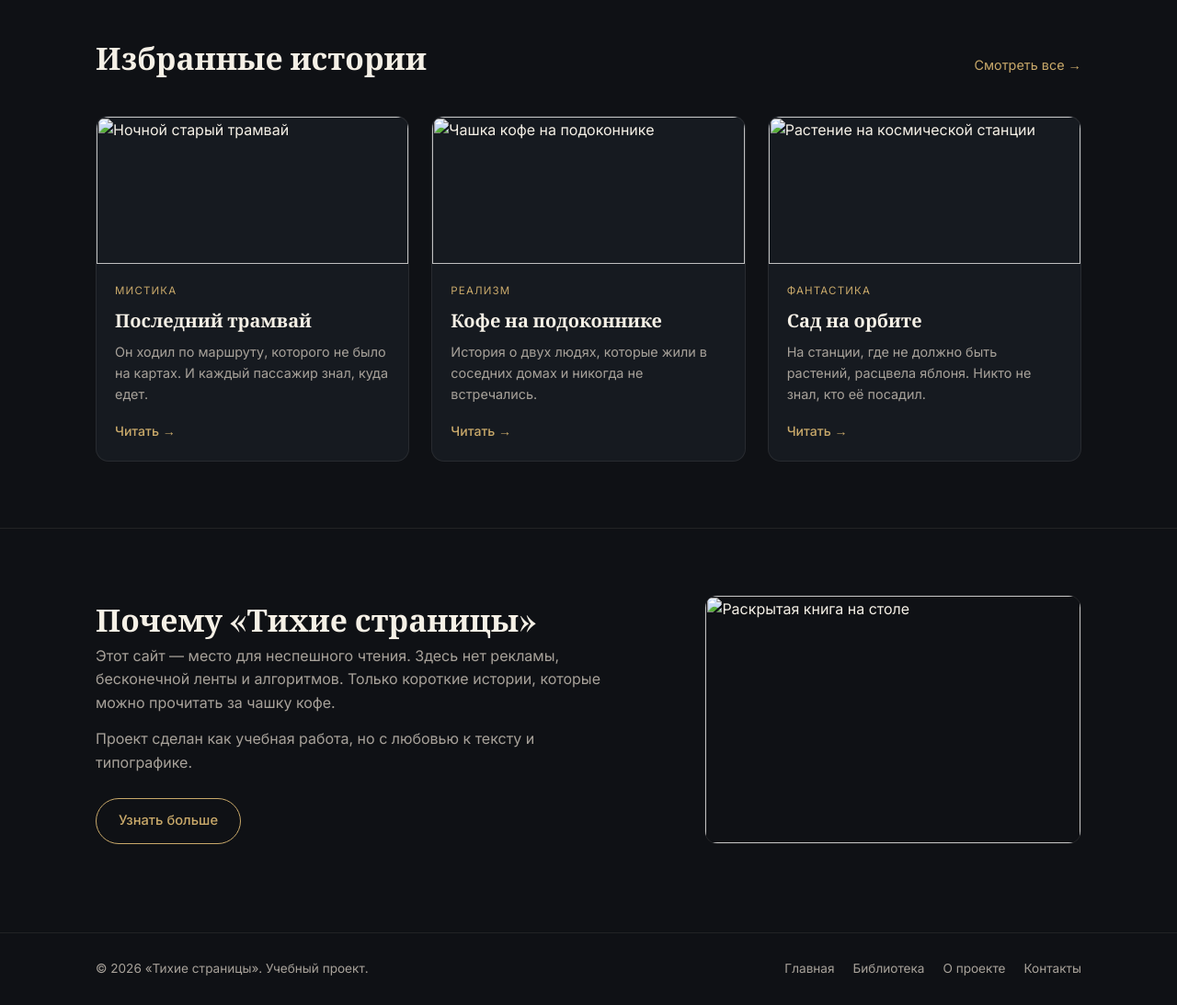
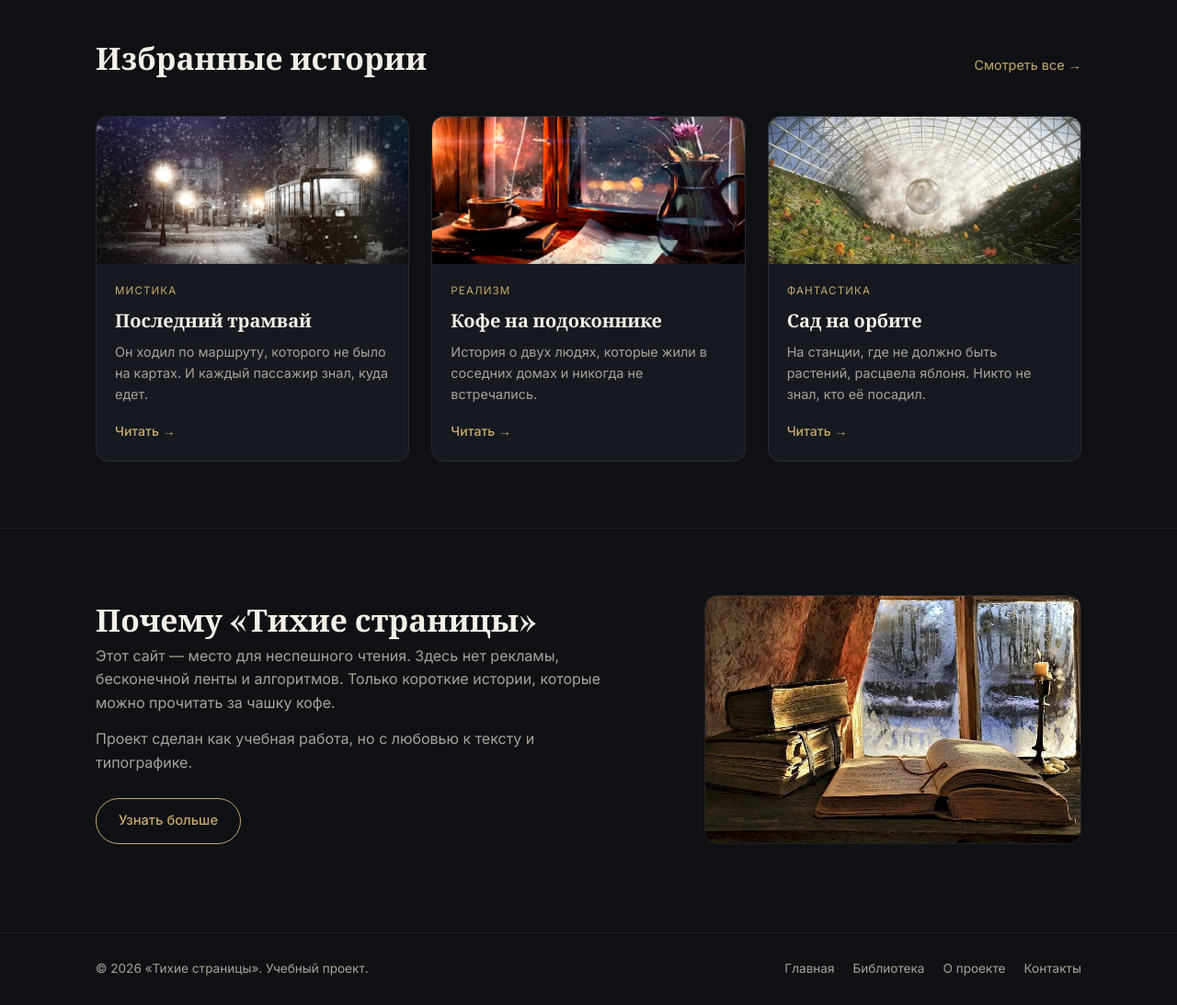
Before and after one commit to ResakID/quiet-pages, a plain HTML site: page index.html in a window 1280 px wide. Shown: the part 680-1773 px from the top of the page at 92% size. Drawn offline with nearby package versions, Linux system fonts and the light colour scheme; files that its build step writes are made by us from their sources; a web font is replaced by a local one.

Commit message:
index.html

```diff
--- a/index.html
+++ b/index.html
@@ -6,7 +6,7 @@
     <link rel="preconnect" href="https://fonts.googleapis.com">
     <link rel="preconnect" href="https://fonts.gstatic.com" crossorigin>
     <link href="https://fonts.googleapis.com/css2?family=Inter:wght@400;500;600&family=Playfair+Display:ital,wght@0,600;0,700;1,600&display=swap" rel="stylesheet">
-    <link rel="stylesheet" href="css/style.css">
+    <link rel="stylesheet" href="style.css">
 </head>
 <body>
 
@@ -55,7 +55,7 @@
 
                     <article class="story-card">
                         <!-- картинка: ночной старый трамвай на пустой улице -->
-                        <img class="card-cover" src="images/cover-tram.jpg" alt="Ночной старый трамвай" loading="lazy">
+                        <img class="card-cover" src="cover-tram.jpg" alt="Ночной старый трамвай" loading="lazy">
                         <div class="card-body">
                             <span class="card-tag">Мистика</span>
                             <h3 class="card-title">Последний трамвай</h3>
@@ -68,7 +68,7 @@
 
                     <article class="story-card">
                         <!-- картинка: чашка кофе на подоконнике утром -->
-                        <img class="card-cover" src="images/cover-coffee.jpg" alt="Чашка кофе на подоконнике" loading="lazy">
+                        <img class="card-cover" src="cover-coffee.jpg" alt="Чашка кофе на подоконнике" loading="lazy">
                         <div class="card-body">
                             <span class="card-tag">Реализм</span>
                             <h3 class="card-title">Кофе на подоконнике</h3>
@@ -81,7 +81,7 @@
 
                     <article class="story-card">
                         <!-- картинка: растение на космической станции -->
-                        <img class="card-cover" src="images/cover-orbit.jpg" alt="Растение на космической станции" loading="lazy">
+                        <img class="card-cover" src="cover-orbit.jpg" alt="Растение на космической станции" loading="lazy">
                         <div class="card-body">
                             <span class="card-tag">Фантастика</span>
                             <h3 class="card-title">Сад на орбите</h3>
@@ -112,7 +112,7 @@
 
                 <div class="about-visual">
                     <!-- картинка: раскрытая книга на столе при тёплом свете -->
-                    <img class="about-visual-img" src="images/about-visual.jpg" alt="Раскрытая книга на столе" loading="lazy">
+                    <img class="about-visual-img" src="about-visual.jpg" alt="Раскрытая книга на столе" loading="lazy">
                 </div>
             </div>
         </section>
```
